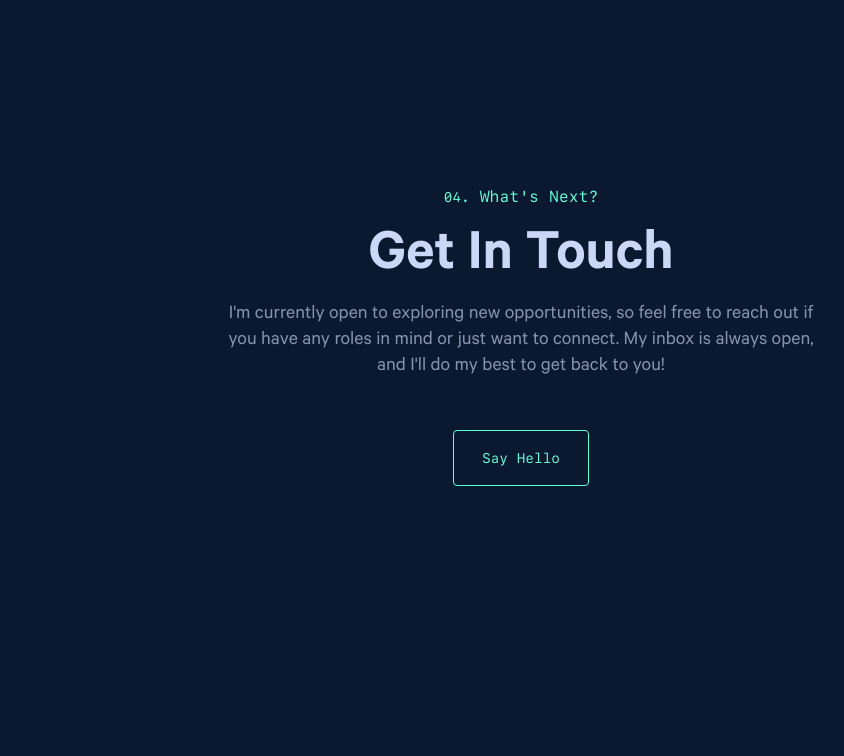
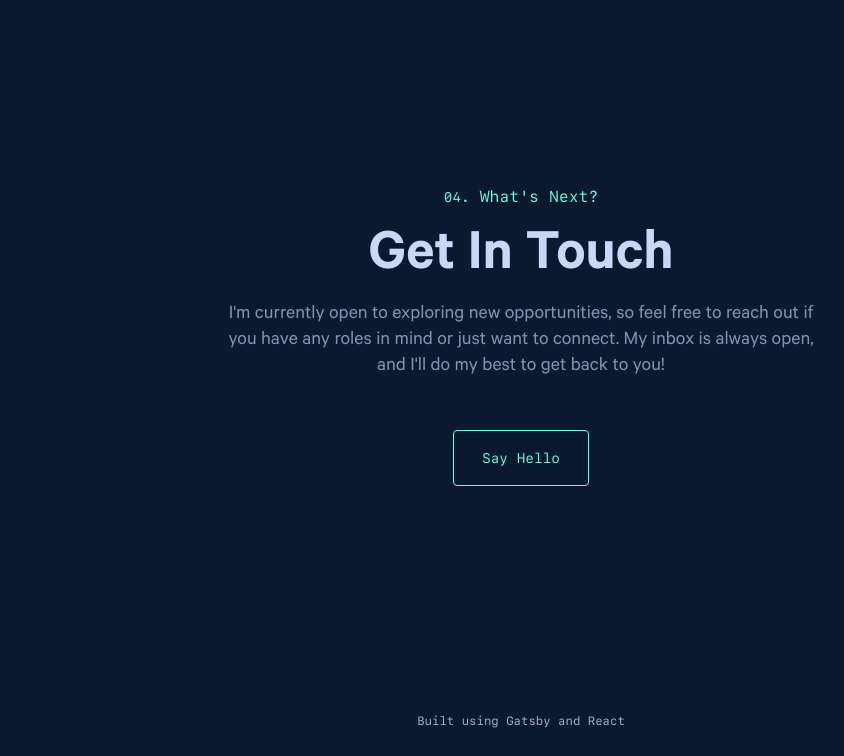
Before and after one commit to Amanjot-001/portfolio-v4, a Gatsby site: page / in a window 1280 px wide. Shown: the part 4377-5133 px from the top of the page, without its empty margins (119-963 px from the left). Before the commit the page ends 5063 px from the top, so only its background shows below. Built offline with nearby package versions, Linux system fonts and the light colour scheme; Gatsby itself is replaced by a stand-in of ours.

Commit message:
added footer

```diff
--- a/gatsby-config.ts
+++ b/gatsby-config.ts
@@ -19,7 +19,7 @@ const config: GatsbyConfig = {
 		{
 			resolve: 'gatsby-plugin-manifest',
 			options: {
-				"icon": "src/images/icon.png"
+				"icon": ""
 			}
 		},
 		{
--- /dev/null
+++ b/src/components/footer.tsx
@@ -0,0 +1,52 @@
+import React from 'react';
+import styled from 'styled-components';
+
+const StyledFooter = styled.footer`
+  ${({ theme }) => theme.mixins.flexCenter};
+  flex-direction: column;
+  height: auto;
+  min-height: 70px;
+  padding: 15px;
+  text-align: center;
+`;
+
+const StyledCredit = styled.div`
+  color: var(--light-slate);
+  font-family: var(--font-mono);
+  font-size: var(--fz-xxs);
+  line-height: 1;
+
+  a {
+    padding: 10px;
+  }
+
+  .github-stats {
+    margin-top: 10px;
+
+    & > span {
+      display: inline-flex;
+      align-items: center;
+      margin: 0 7px;
+    }
+    svg {
+      display: inline-block;
+      margin-right: 5px;
+      width: 14px;
+      height: 14px;
+    }
+  }
+`;
+
+const Footer = () => {
+	return (
+		<StyledFooter>
+			<StyledCredit tabindex={-1}>
+				<a href="https://www.gatsbyjs.com/" target="_blank">
+					<div>Built using Gatsby and React</div>
+				</a>
+			</StyledCredit>
+		</StyledFooter>
+	);
+};
+
+export default Footer;
--- a/src/components/layout.tsx
+++ b/src/components/layout.tsx
@@ -4,6 +4,7 @@ import { ThemeProvider } from "styled-components";
 import GlobalStyle from "../styles/global";
 import theme from "../styles/theme";
 import Nav from "./nav";
+import Footer from "./footer";
 
 const StyledContent = styled.div`
   display: flex;
@@ -25,6 +26,7 @@ const Layout = ({ children }: LayoutProps) => {
 						<Nav />
 						<div id="content">
 							{children}
+							<Footer />
 						</div>
 					</StyledContent>
 				</ThemeProvider>
--- a/src/config.ts
+++ b/src/config.ts
@@ -1,4 +1,9 @@
 interface NavLink {
+	name: string;
+	url: string;
+}
+
+interface SocialMedia {
 	name: string;
 	url: string;
 }
@@ -21,6 +26,7 @@ interface SrConfig {
 
 interface Config {
 	email: string;
+	socialMedia: SocialMedia[];
 	navLinks: NavLink[];
 	colors: {
 		green: string;
@@ -32,6 +38,29 @@ interface Config {
 
 const config: Config = {
 	email: 'amanjotsingh2309@gmail.com',
+
+	socialMedia: [
+		{
+			name: 'GitHub',
+			url: 'https://github.com/Amanjot-001'
+		},
+		{
+			name: 'LinkedIn',
+			url: 'https://www.linkedin.com/in/amanjot-singh-2298a6232/'
+		},
+		{
+			name: 'Twitter',
+			url: 'https://x.com/Amanjotsingh001'
+		},
+		{
+			name: 'Leetcode',
+			url: 'https://leetcode.com/u/Amanjot_001/'
+		},
+		{
+			name: 'Codeforces',
+			url: 'https://codeforces.com/profile/Amanjot'
+		},
+	],
 
 	navLinks: [
 		{
```
